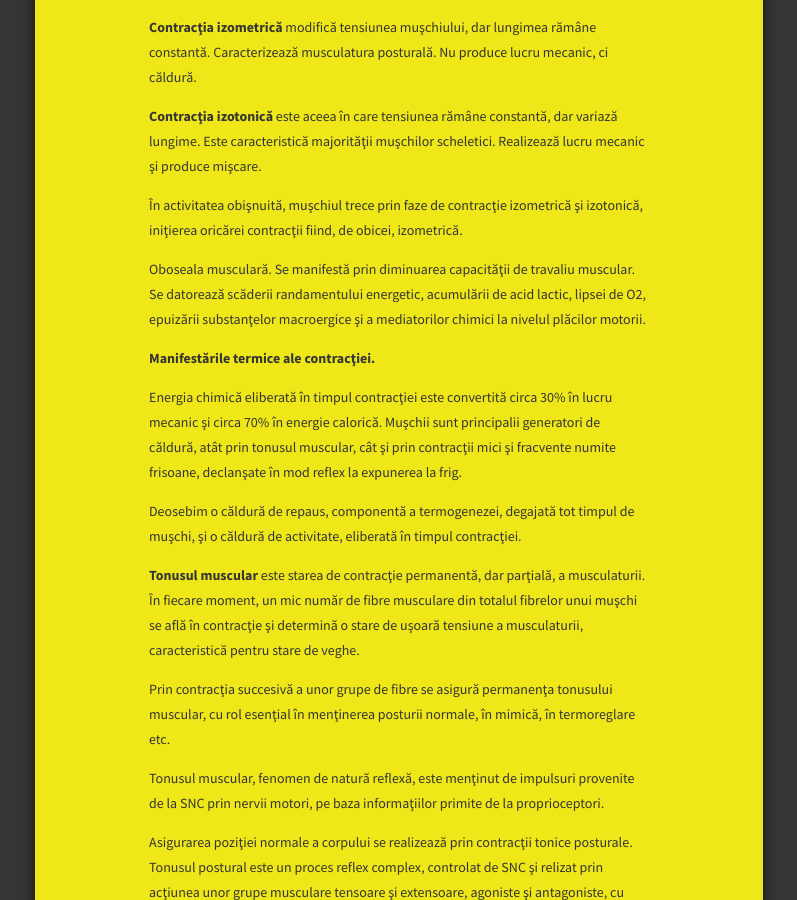
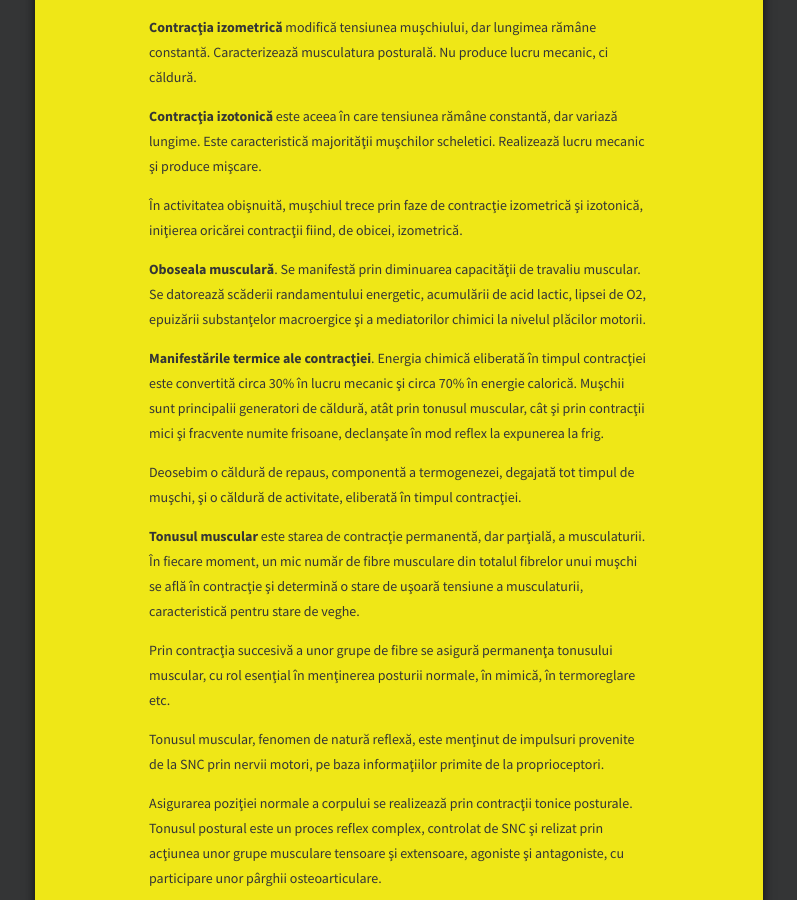
Before and after one commit to anatomics/anatomics.github.io, a Jekyll site: the page built from muscular-contractii.html, in a window 1280 px wide and 900 px high, scrolled down 882 px. Shown: the whole window, without its empty margins (241-1038 px from the left). Built offline with Jekyll 4.4.1, drawn with Linux system fonts in a browser that asks for light colours.

```diff
--- a/muscular-contractii.html
+++ b/muscular-contractii.html
@@ -30,34 +30,32 @@ section: f
 
 <h4>Forța contracției</h4>
 
-<p>Fibra musculară se supune legii "totul sau nimic", dar muşchiul "in situ" are contracţie gradată. Gradarea se realizeză prin creşterea numărului unităţilor motorii activate, în funcţie de intensitatea şi frecvenţa stimulilor. Forţa de contracţie este maximă când intră în activitate toate fibrele muşchiului respectiv şi varază între 3,6 - 10 kg/cm2.
+<p>Fibra musculară se supune legii "totul sau nimic", dar muşchiul "in situ" are contracţie gradată. Gradarea se realizeză prin creşterea numărului unităţilor motorii activate, în funcţie de intensitatea şi frecvenţa stimulilor. Forţa de contracţie este maximă când intră în activitate toate fibrele muşchiului respectiv şi varază între 3,6 - 10 kg/cm2.</p>
 
-<p>Muşchii netezi se contractă mai lent, deoarece lipseşte sistemul transversal de tuburi, iar reticulul sarcoplasmic este slab dezvoltat. Ionii de Ca, necesari cuplării proteinelor contractile, pătrund din mediul extracelular prin sarcolemă în urma depolarizării şi sunt expulzaţi după refacerea potenţialului de substanţe energetice, deci prezintă o dependenţă mi mare faţă de degradările aerobe.
+<p>Muşchii netezi se contractă mai lent, deoarece lipseşte sistemul transversal de tuburi, iar reticulul sarcoplasmic este slab dezvoltat. Ionii de Ca, necesari cuplării proteinelor contractile, pătrund din mediul extracelular prin sarcolemă în urma depolarizării şi sunt expulzaţi după refacerea potenţialului de substanţe energetice, deci prezintă o dependenţă mi mare faţă de degradările aerobe.</p>
 
-<p>Muşchii netezi, neavând inserţie pe oase, au o libertate de contracţie şi extensie mai mare, putând fi supuşi unor deformări mult mai importante.
+<p>Muşchii netezi, neavând inserţie pe oase, au o libertate de contracţie şi extensie mai mare, putând fi supuşi unor deformări mult mai importante.</p>
 
 <h4>Contracția musculară</h4>
 
-<p><strong>Contracţia izometrică</strong> modifică tensiunea muşchiului, dar lungimea rămâne constantă. Caracterizează musculatura posturală. Nu produce lucru mecanic, ci căldură.
+<p><strong>Contracţia izometrică</strong> modifică tensiunea muşchiului, dar lungimea rămâne constantă. Caracterizează musculatura posturală. Nu produce lucru mecanic, ci căldură.</p>
 
-<p><strong>Contracţia izotonică</strong> este aceea în care tensiunea rămâne constantă, dar variază lungime. Este caracteristică majorităţii muşchilor scheletici. Realizează lucru mecanic şi produce mişcare.
+<p><strong>Contracţia izotonică</strong> este aceea în care tensiunea rămâne constantă, dar variază lungime. Este caracteristică majorităţii muşchilor scheletici. Realizează lucru mecanic şi produce mişcare.</p>
 
-<p>În activitatea obişnuită, muşchiul trece prin faze de contracţie izometrică şi izotonică, iniţierea oricărei contracţii fiind, de obicei, izometrică.
+<p>În activitatea obişnuită, muşchiul trece prin faze de contracţie izometrică şi izotonică, iniţierea oricărei contracţii fiind, de obicei, izometrică.</p>
 
-<p>Oboseala musculară. Se manifestă prin diminuarea capacităţii de travaliu muscular. Se datorează scăderii randamentului energetic, acumulării de acid lactic, lipsei de O2, epuizării substanţelor macroergice şi a mediatorilor chimici la nivelul plăcilor motorii.
+<p><strong>Oboseala musculară</strong>. Se manifestă prin diminuarea capacităţii de travaliu muscular. Se datorează scăderii randamentului energetic, acumulării de acid lactic, lipsei de O2, epuizării substanţelor macroergice şi a mediatorilor chimici la nivelul plăcilor motorii.</p>
 
-<h4>Manifestările termice ale contracţiei.</h4>
+<p><strong>Manifestările termice ale contracţiei</strong>. Energia chimică eliberată în timpul contracţiei este convertită circa 30% în lucru mecanic şi circa 70% în energie calorică. Muşchii sunt principalii generatori de căldură, atât prin tonusul muscular, cât şi prin contracţii mici şi fracvente numite frisoane, declanşate în mod reflex la expunerea la frig.</p>
 
-<p>Energia chimică eliberată în timpul contracţiei este convertită circa 30% în lucru mecanic şi circa 70% în energie calorică. Muşchii sunt principalii generatori de căldură, atât prin tonusul muscular, cât şi prin contracţii mici şi fracvente numite frisoane, declanşate în mod reflex la expunerea la frig.
+<p>Deosebim o căldură de repaus, componentă a termogenezei, degajată tot timpul de muşchi, şi o căldură de activitate, eliberată în timpul contracţiei.</p>
 
-<p>Deosebim o căldură de repaus, componentă a termogenezei, degajată tot timpul de muşchi, şi o căldură de activitate, eliberată în timpul contracţiei.
+<p><strong>Tonusul muscular</strong> este starea de contracţie permanentă, dar parţială, a musculaturii. În fiecare moment, un mic număr de fibre musculare din totalul fibrelor unui muşchi se află în contracţie şi determină o stare de uşoară tensiune a musculaturii, caracteristică pentru stare de veghe.</p>
 
-<p><strong>Tonusul muscular</strong> este starea de contracţie permanentă, dar parţială, a musculaturii. În fiecare moment, un mic număr de fibre musculare din totalul fibrelor unui muşchi se află în contracţie şi determină o stare de uşoară tensiune a musculaturii, caracteristică pentru stare de veghe.
+<p>Prin contracţia succesivă a unor grupe de fibre se asigură permanenţa tonusului muscular, cu rol esenţial în menţinerea posturii normale, în mimică, în termoreglare etc.</p>
 
-<p>Prin contracţia succesivă a unor grupe de fibre se asigură permanenţa tonusului muscular, cu rol esenţial în menţinerea posturii normale, în mimică, în termoreglare etc.
+<p>Tonusul muscular, fenomen de natură reflexă, este menţinut de impulsuri provenite de la SNC prin nervii motori, pe baza informaţiilor primite de la proprioceptori.</p>
 
-<p>Tonusul muscular, fenomen de natură reflexă, este menţinut de impulsuri provenite de la SNC prin nervii motori, pe baza informaţiilor primite de la proprioceptori.
+<p>Asigurarea poziţiei normale a corpului se realizează prin contracţii tonice posturale. Tonusul postural este un proces reflex complex, controlat de SNC şi relizat prin acţiunea unor grupe musculare tensoare şi extensoare, agoniste şi antagoniste, cu participare unor pârghii osteoarticulare.</p>
 
-<p>Asigurarea poziţiei normale a corpului se realizează prin contracţii tonice posturale. Tonusul postural este un proces reflex complex, controlat de SNC şi relizat prin acţiunea unor grupe musculare tensoare şi extensoare, agoniste şi antagoniste, cu participare unor pârghii osteoarticulare.
-
-<p>Locomoţia şi orostatismul sunt rezeultatul activităţii fiziologice conjugate a componentelor biomecanice pasve (sistemul osteoarticular) şi active (sistemul mucular), areceptorilor, nervilor şi centrilor nervoşi. Realizarea actului locomotor presupune succesiunea unor evenimente informaţionale şi efectoare: mesaj senzitiv, mesaj motor reflex sau voluntar, contracţie musculară şi mobilizarea componentelor osteoarticulare. Grupele de muşchi argonişti şşi antagonişti acţionează într-o anumită succesiune şi sincronizare, realizată reflex sau voluntar, cu menţinerea proiecţiei centrului de greutate în poligonul de sprijin al corpului. În cazul eforturilor de mare intesitate se instalează hipoxia.
+<p>Locomoţia şi orostatismul sunt rezeultatul activităţii fiziologice conjugate a componentelor biomecanice pasve (sistemul osteoarticular) şi active (sistemul mucular), areceptorilor, nervilor şi centrilor nervoşi. Realizarea actului locomotor presupune succesiunea unor evenimente informaţionale şi efectoare: mesaj senzitiv, mesaj motor reflex sau voluntar, contracţie musculară şi mobilizarea componentelor osteoarticulare. Grupele de muşchi argonişti şşi antagonişti acţionează într-o anumită succesiune şi sincronizare, realizată reflex sau voluntar, cu menţinerea proiecţiei centrului de greutate în poligonul de sprijin al corpului. În cazul eforturilor de mare intesitate se instalează hipoxia.</p>
```
